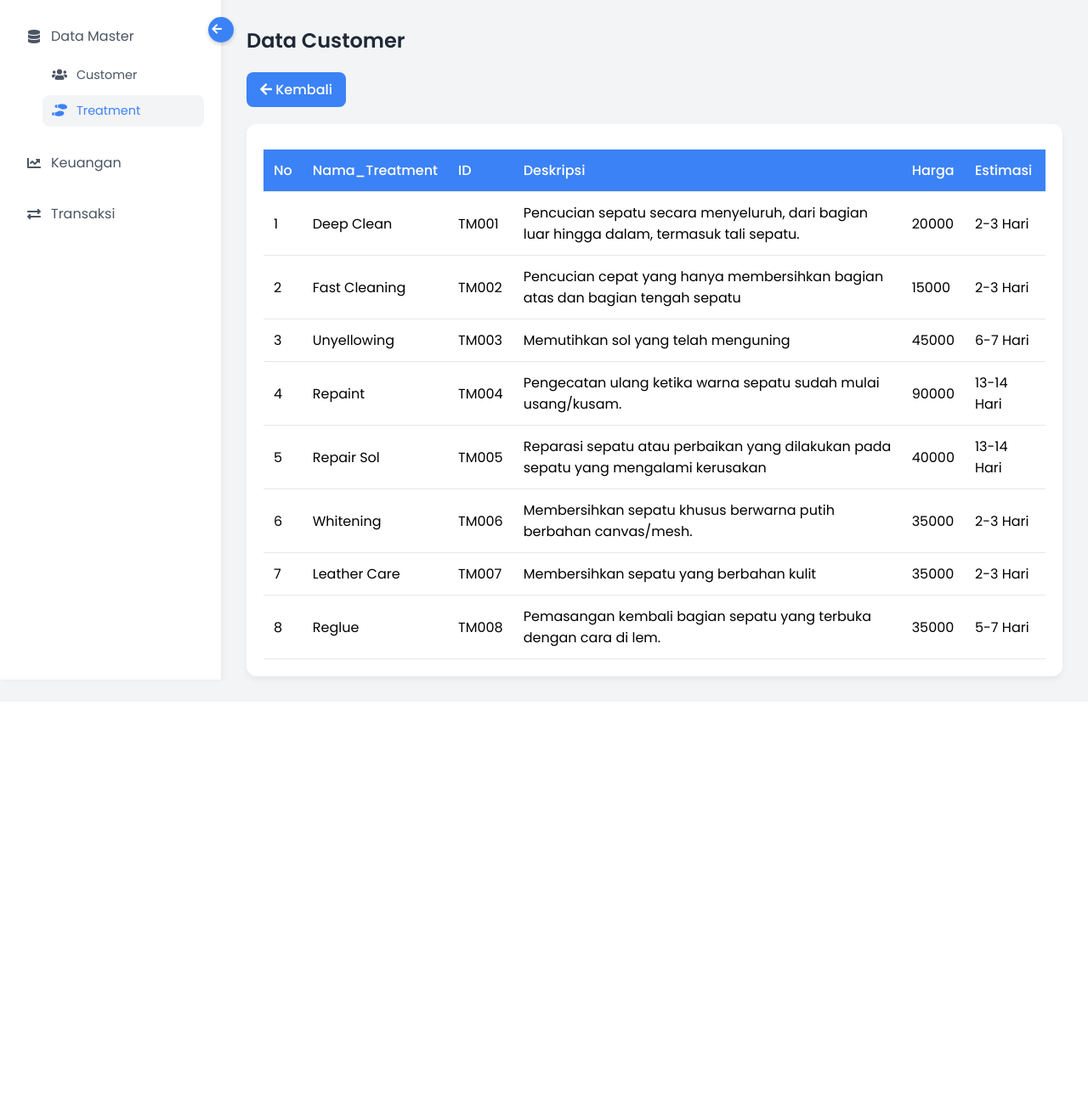
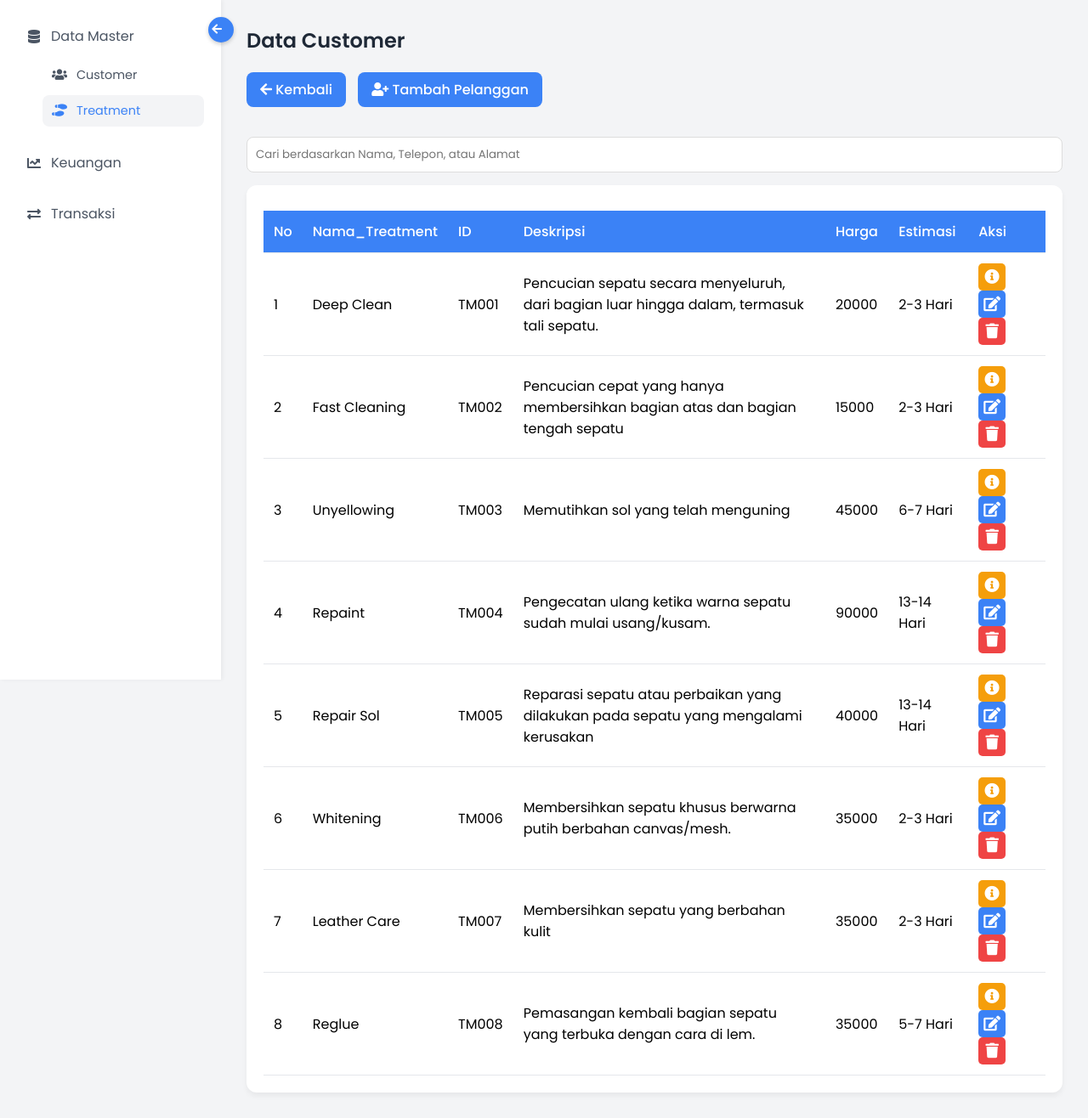
Before and after one commit to ghozahimma65/ExshoeticKL3, a PHP site: page /php/treatment.php in a window 1280 px wide. Shown: the whole page at 85% size. Before the commit the page ends 805 px from the top, so only its background shows below. Run offline with PHP 8.4, Linux system fonts and the light colour scheme; data comes from the database, SQL or seed files in the repository.

Commit message:
menambahkan fungsi pada treatment

```diff
--- a/php/treatment.php
+++ b/php/treatment.php
@@ -230,6 +230,100 @@ $result = $conn->query($sql);
     transform: scale(1.05);
     }
 
+      /* Warna khusus untuk ikon di kolom aksi */
+.text-yellow-500 {
+    color: #f59e0b; /* Warna kuning */
+}
+
+.text-yellow-700 {
+    color: #d97706; /* Warna kuning lebih gelap */
+}
+
+.text-blue-500 {
+    color: #3b82f6; /* Warna biru */
+}
+
+.text-blue-700 {
+    color: #2563eb; /* Warna biru lebih gelap */
+}
+
+.text-red-500 {
+    color: #ef4444; /* Warna merah */
+}
+
+.text-red-700 {
+    color: #dc2626; /* Warna merah lebih gelap */
+}
+
+/* Hover effects */
+.text-yellow-500:hover {
+    color: #d97706;
+}
+
+.text-blue-500:hover {
+    color: #2563eb;
+}
+
+.text-red-500:hover {
+    color: #dc2626;
+}
+/* Style untuk tombol aksi di kolom Aksi */
+.action-button {
+    display: inline-flex;
+    align-items: center;
+    justify-content: center;
+    width: 32px;
+    height: 32px;
+    margin-right: 5px;
+    border-radius: 5px;
+    font-size: 1.1em;
+    color: #fff;
+    transition: background-color 0.3s ease;
+    text-decoration: none;
+}
+
+.action-button.detail {
+    background-color: #f59e0b; /* Warna kuning */
+}
+
+.action-button.detail:hover {
+    background-color: #d97706;
+}
+
+.action-button.edit {
+    background-color: #3b82f6; /* Warna biru */
+}
+
+.action-button.edit:hover {
+    background-color: #2563eb;
+}
+
+.action-button.delete {
+    background-color: #ef4444; /* Warna merah */
+}
+
+.action-button.delete:hover {
+    background-color: #dc2626;
+}
+
+.btn-add-customer {
+  display: inline-block;
+  margin-bottom: 20px;
+  padding: 8px 16px;
+  background-color: #3b82f6;
+  color: #fff;
+  text-decoration: none;
+  border-radius: 8px;
+  font-weight: 500;
+  transition: all 0.2s ease-in-out;
+  margin-left: 10px; /* Beri jarak dari tombol "Kembali" */
+}
+
+.btn-add-customer:hover {
+  background-color: #2563eb;
+  transform: scale(1.05);
+}
+
   </style>
 </head>
 <body>
@@ -274,6 +368,10 @@ $result = $conn->query($sql);
 <div class="content" id="content">
   <h1 class="page-title">Data Customer</h1>
   <a href="../admin.html" class="btn-back"><i class="fas fa-arrow-left"></i> Kembali</a>
+  <a href="tambah_customer.php" class="btn-add-customer"><i class="fas fa-user-plus"></i> Tambah Pelanggan</a>
+
+<input type="text" id="searchInput" placeholder="Cari berdasarkan Nama, Telepon, atau Alamat" onkeyup="searchFunction()" style="width: 100%; padding: 10px; margin: 15px 0; border: 1px solid #ddd; border-radius: 8px;">
+
   <div class="table-container">
     <table>
       <thead>
@@ -284,10 +382,11 @@ $result = $conn->query($sql);
           <th>Deskripsi</th>
           <th>Harga</th>
           <th>Estimasi</th>
+          <th>Aksi</th>
 
         </tr>
       </thead>
-      <tbody>
+      <tbody id="TreatmentTable">
         <?php
         if ($result->num_rows > 0) {
             $no = 1;
@@ -300,11 +399,17 @@ $result = $conn->query($sql);
                         <td>{$row['Harga']}</td>
                         <td>{$row['Estimasi']}</td>
 
+                                      <td class='p-3'>
+    <a href='detail.php?id={$row['Treatment_ID']}' class='action-button detail'><i class='fas fa-info-circle'></i> </a>
+    <a href='edit.php?id={$row['Treatment_ID']}' class='action-button edit'><i class='fas fa-edit'></i> </a>
+    <a href='delete.php?id={$row['Treatment_ID']}' class='action-button delete'><i class='fas fa-trash'></i> </a>
+</td>
+
                       </tr>";
                 $no++;
             }
         } else {
-            echo "<tr><td colspan='6' style='text-align: center;'>Data customer tidak ditemukan</td></tr>";
+            echo "<tr><td colspan='6' style='text-align: center;'>Data treatment tidak ditemukan</td></tr>";
         }
         ?>
       </tbody>
@@ -349,6 +454,25 @@ $result = $conn->query($sql);
   document.addEventListener('DOMContentLoaded', function() {
     document.getElementById('data-master').classList.add('show');
   });
+
+  // Fungsi pencarian
+  function searchFunction() {
+    const input = document.getElementById("searchInput").value.toLowerCase();
+    const rows = document.getElementById("TreatmentTable").getElementsByTagName("tr");
+
+    for (let i = 0; i < rows.length; i++) {
+        const namaTreatment = rows[i].getElementsByTagName("td")[1]?.innerText.toLowerCase() || "";
+        const deskripsi = rows[i].getElementsByTagName("td")[3]?.innerText.toLowerCase() || "";
+
+        if (namaTreatment.includes(input) || deskripsi.includes(input)) {
+            rows[i].style.display = "";
+        } else {
+            rows[i].style.display = "none";
+        }
+    }
+}
+
+
 </script>
 
 </body>
```
